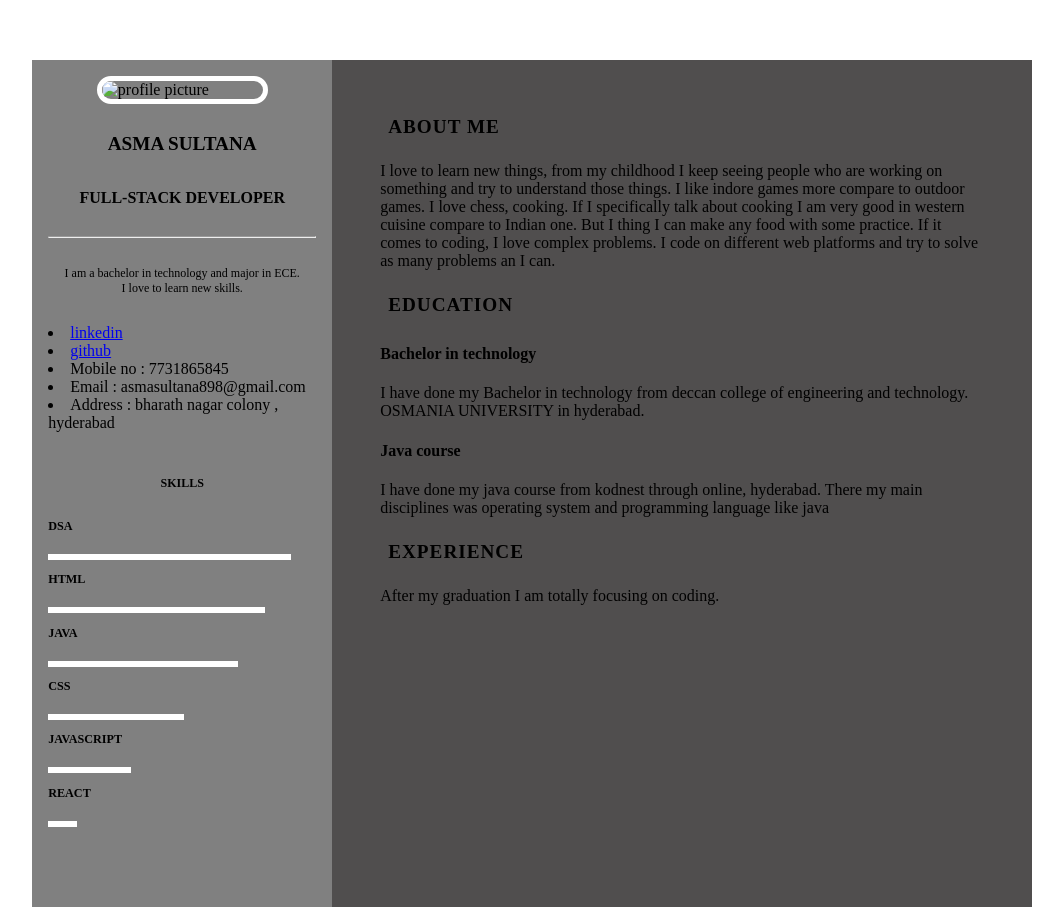
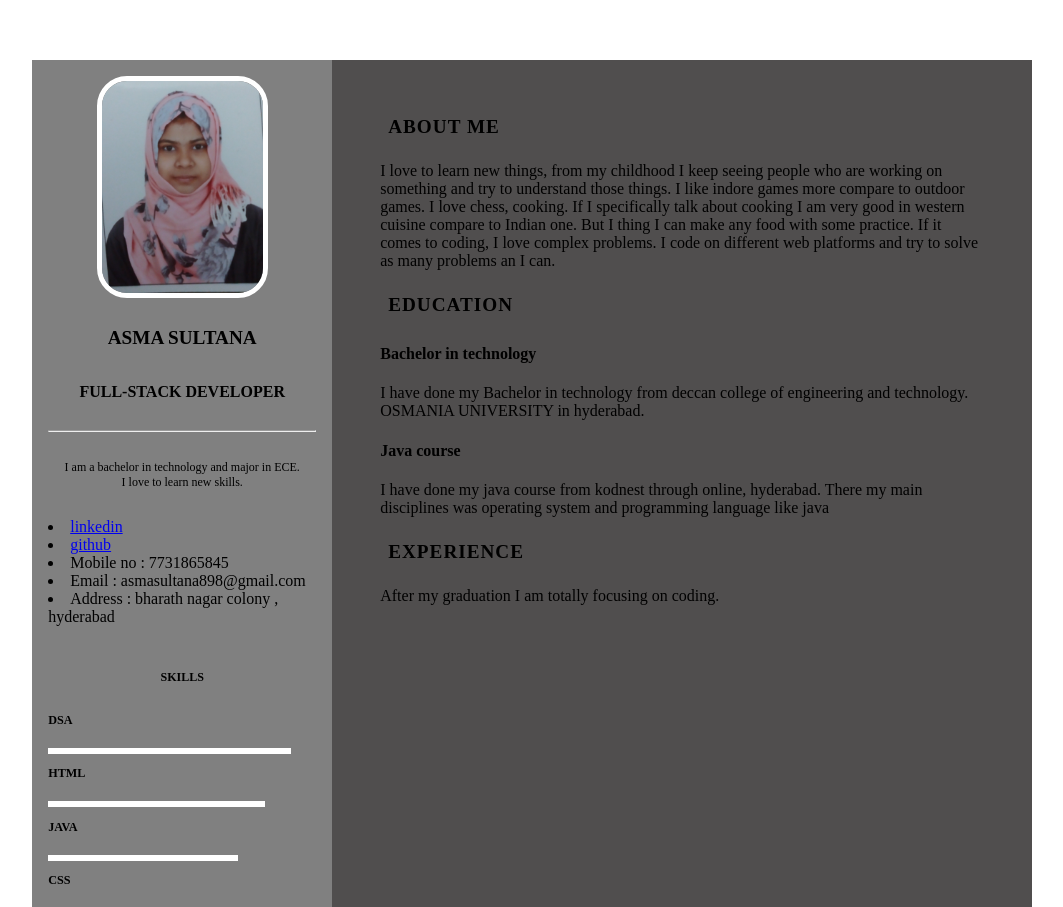
Before and after one commit to Asmasultana786/protofolio, a plain HTML site: page index.html in a window 1280 px wide. Shown: the part 193-1100 px from the top of the page, without its empty margins (39-1102 px from the left). Drawn offline with Linux system fonts and the light colour scheme.

Commit message:
Update index.html

```diff
--- a/index.html
+++ b/index.html
@@ -13,7 +13,7 @@
             <div class="left-content">
                 <div class="profile-details">
                     <div class="profile">
-                        <img src="IMG_20210713_145853" alt="profile picture"/>
+                        <img src="IMG_20210713_145853.jpg" alt="profile picture"/>
                     </div>
                     <h2 class="name">Asma sultana </h2>
                     <h4 class="designation">Full-stack developer</h4>
```
